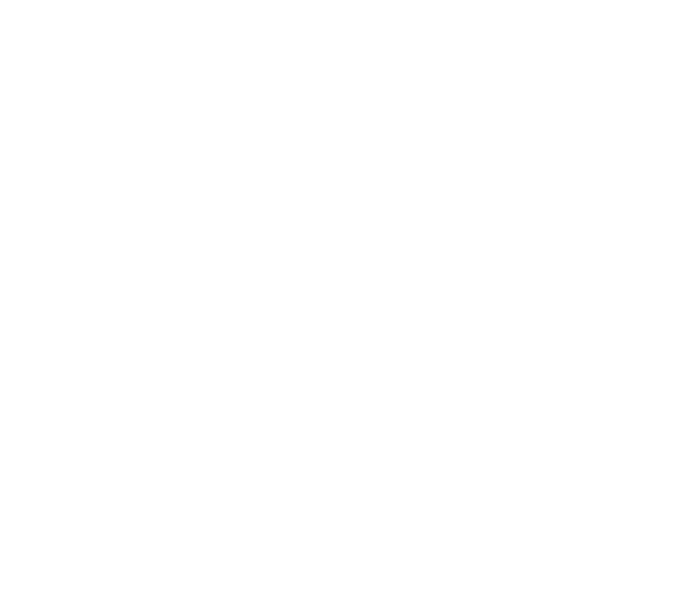
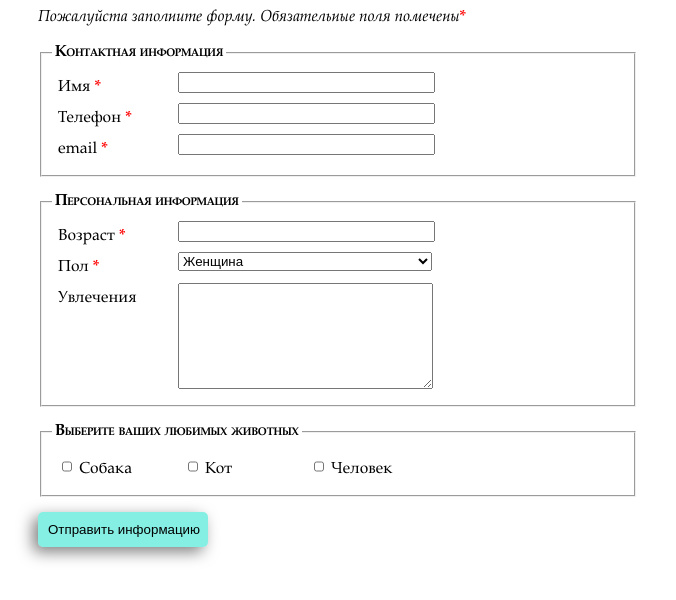
Before and after one commit to alexey2140/markup, a plain HTML site: page lesson5/CW5/task01/index11.html in a window 1280 px wide. Shown: the whole page, without its empty margins (0-676 px from the left). Drawn offline with Linux system fonts and the light colour scheme.

Commit message:
CW5 update 2

```diff
--- a/lesson3/CW3/task04/style8.css
+++ b/lesson3/CW3/task04/style8.css
@@ -72,6 +72,40 @@ nav {
 	bottom: 0px;
 	background-color: rgba(255,255,255,0.6);
 }
+
+form {
+	position: absolute;
+	top: 400px;
+	right: 15px;
+	width: 325px;
+	height: 140px;
+	background-color: rgba(255,255,255,0.5);
+	border-radius: 40px;
+	padding: 10px;
+}
+
+form h3 {
+	font-size: 18pt;
+	font-variant: small-caps;
+
+
+}
+
+input {
+	border-radius: 15px;
+	height: 30px;
+	width: 275px;
+	border: 0;
+	outline: 0;
+	margin-bottom: 4px;
+	padding: 0 20px;
+
+}
+
+input[type=submit] {
+width: 100px;
+margin-left: 100px;
+}
 	a {
 		text-decoration: none;
 		color: black;
--- a/lesson4/CW4/task02/style10.css
+++ b/lesson4/CW4/task02/style10.css
@@ -1,17 +1,4 @@
 div {
-	margin: 12% auto;
+	margin: auto;
 	width: 300px;
 }
-
-
-html {
-	height: 100%
-}
-
-#round {
-	width: 10vh;
-	height: 10vh;
-	border-radius: 5vh;
-	background-color: black;
-	.......
-}
--- a/lesson5/CW5/task01/index11.html
+++ b/lesson5/CW5/task01/index11.html
@@ -0,0 +1,47 @@
+<!DOCTYPE html>
+<html>
+<head>
+	<meta charset="utf-8">
+	<title> CW task 01 </title>
+	<link rel="stylesheet" type="text/css" href="styles/style11.css">
+</head>
+<body>
+	<form>
+		<p><i> Пожалуйста заполните форму.
+		Обязательные поля помечены</i><em>*</em></p>
+		<fieldset>
+			<legend>Контактная информация</legend>
+				<label for="name"> Имя <em>*</em></label>
+				<input id="name"><br>
+				<label for="telephone">Телефон <em>*</em></label>
+				<input id="telephone"><br>
+				<label for="email"> email <em>*</em></label>
+				<input id="email"><br>
+		</fieldset>
+		<fieldset>
+			<legend> Персональная информация </legend>
+				<label for="age"> Возраст <em>*</em></label>
+				<input id="age"><br>
+				<label for="gender"> Пол <em>*</em></label>
+				<select id="gender">
+					<option value="female">Женщина</option>
+					<option value="male">Мужчина</option>
+				</select><br>
+				<label for="comments"> Увлечения </label>
+				<textarea id="comments"></textarea>
+		</fieldset>
+		<fieldset>
+			<legend> Выберите ваших любимых животных </legend>
+				<label for="dog"><input id="dog" type="checkbox"> Собака </label>
+				<label for="cat"><input id="cat" type="checkbox"> Кот </label>
+				<label for="human"><input id="human" type="checkbox"> Человек </label>
+		</fieldset>
+		<p><input type="submit" value="Отправить информацию"></p>
+
+
+
+
+	</form>
+
+</body>
+</html>
--- a/lesson5/CW5/task01/styles/style11.css
+++ b/lesson5/CW5/task01/styles/style11.css
@@ -0,0 +1,71 @@
+body {
+	font-family: 'Palatino Linotype', serif;
+	max-width: 600px;
+	padding: 0px 30px;
+
+}
+
+h1 {
+	margin-bottom: 0px;
+}
+
+p {
+	margin-top: 0px;
+}
+
+fieldset {
+	margin-bottom: 15px;
+	padding: 10px;
+
+}
+
+legend {
+	padding: 0px 3px;
+	font-weight: bold;
+	font-variant: small-caps;
+}
+
+label {
+	width: 110px;
+	display: inline-block;
+	vertical-align: top;
+	margin: 6px;
+}
+
+em {
+	font-weight: bold;
+	font-style: normal;
+	color: #f00;
+
+}
+
+input:focus {
+	background: #eaeaea;
+}
+
+input, textarea {
+	width: 249px;
+}
+
+textarea {
+	height: 100px;
+
+}
+
+select {
+	width: 254px;
+
+}
+
+input[type=checkbox] {
+	width: 10px;
+}
+
+input[type=submit] {
+	width: 170px;
+	padding: 10px;
+	box-shadow: -5px 5px 15px rgba(0, 0, 0, 0.5);
+	background-color: rgba(12, 223, 201, 0.5);
+	border-radius: 5px;
+	border: none;
+}
```
Also changed, not shown: lesson3/CW3/task04/index8.html (+10 -0 lines), lesson5/CW5/task02/index12.html (+16 -0 lines), lesson5/CW5/task02/styles/style12.css (+42 -0 lines), lesson5/CW5/task03/index13.html (+12 -0 lines), lesson5/CW5/task03/styles/style13.css (+14 -0 lines), lesson5/CW5/task04/index14.html (+17 -0 lines), lesson5/CW5/task04/styles/style14.css (+42 -0 lines), lesson5/CW5/task05/index15.html (+9 -0 lines).
